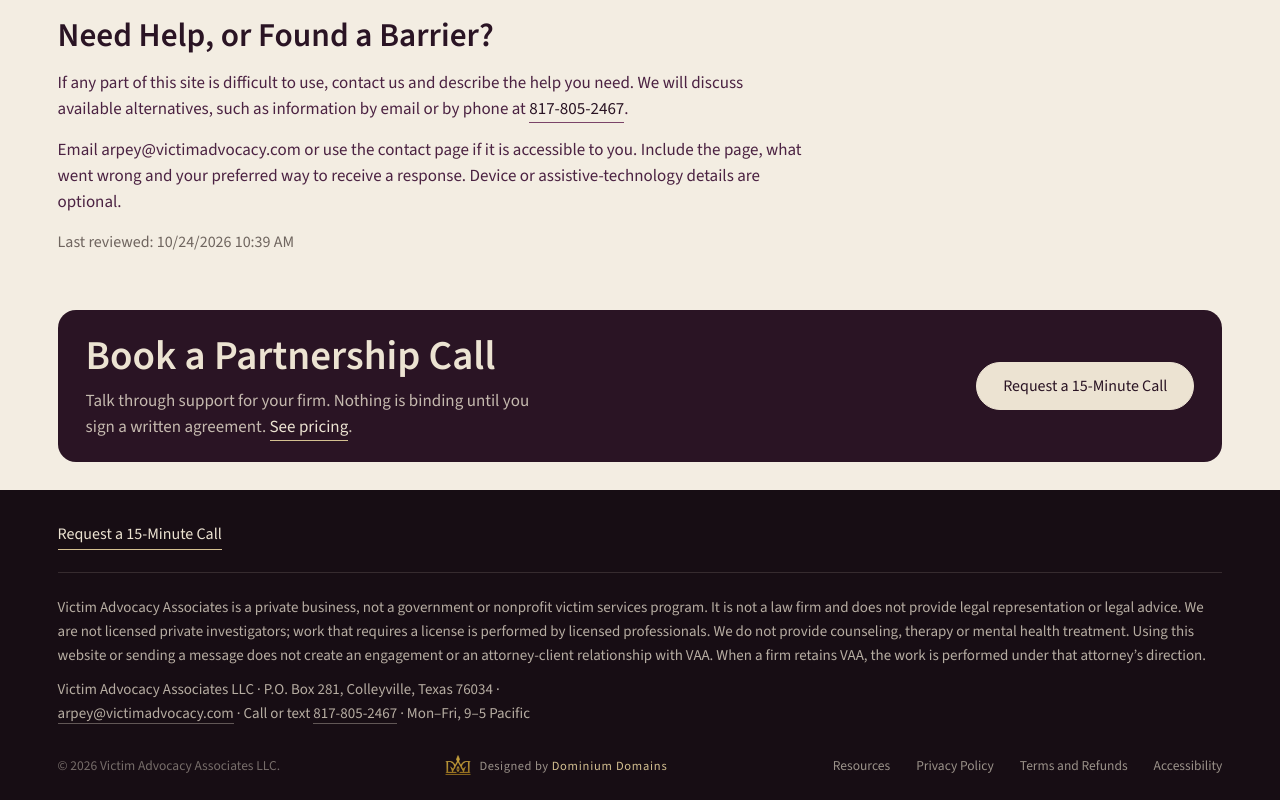
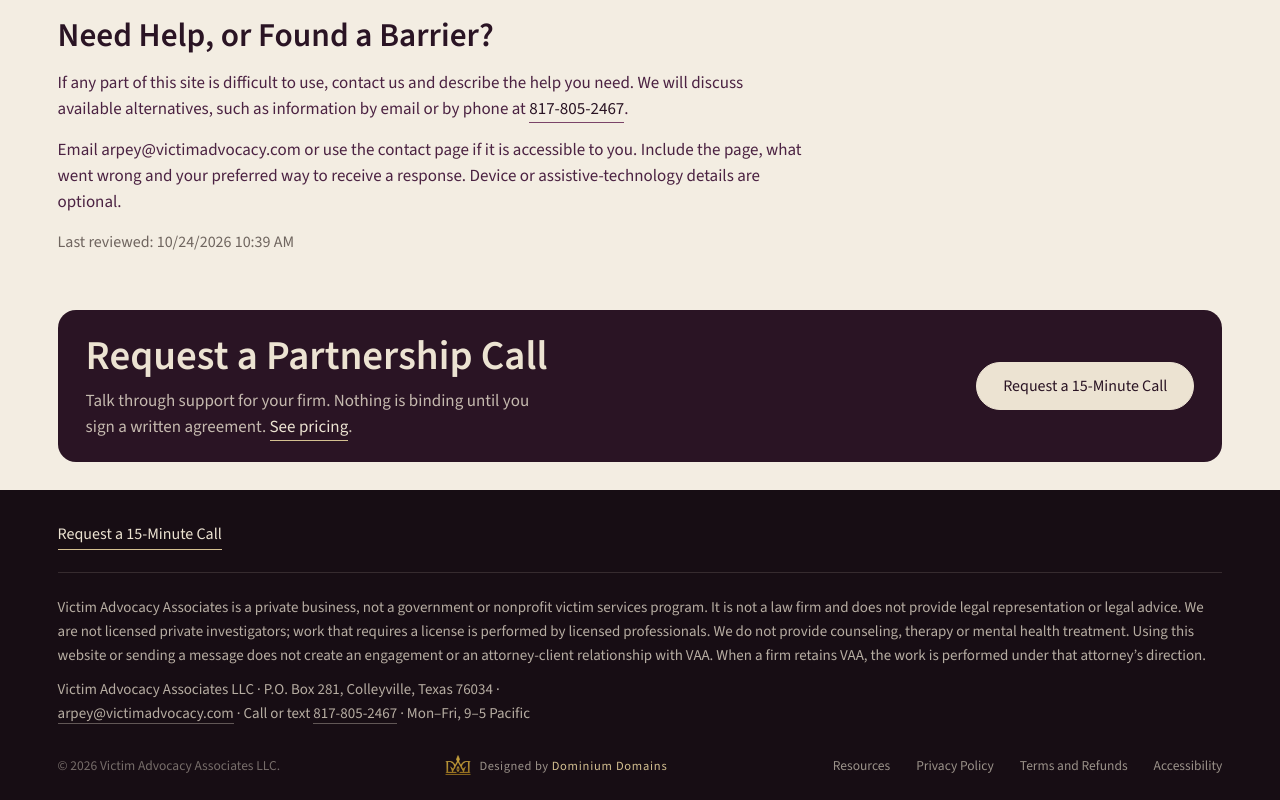
Before and after one commit to victimadvocacy/website, a plain HTML site: page accessibility.html in a window 1280 px wide. Shown: the part 1149-1949 px from the top of the page. Drawn offline with nearby package versions, Linux system fonts and the light colour scheme.

Commit message:
Rename the remaining partnership-call headings to Request.
Every Book a Partnership Call heading now matches the contact page.

Co-authored-by: spiritualviibes <spiritualviibes@users.noreply.github.com>

```diff
--- a/accessibility.html
+++ b/accessibility.html
@@ -66,7 +66,7 @@
 <p class="">Email arpey@victimadvocacy.com or use the contact page if it is accessible to you. Include the page, what went wrong and your preferred way to receive a response. Device or assistive-technology details are optional.</p>
 <p class="fine">Last reviewed: 10/24/2026 10:39 AM</p>
 </section>
-<section class="cta"><div><h2>Book a Partnership Call</h2>
+<section class="cta"><div><h2>Request a Partnership Call</h2>
 <p>Talk through support for your firm. Nothing is binding until you sign a written agreement. <a class="textlink" href="/how-it-works#pricing">See pricing</a>.</p>
 </div>
 <div class="cta-actions"><a class="btn light" href="/contact#attorney">Request a 15-Minute Call</a></div></section>
```
Also changed, not shown: attorneys.html (+1 -1 lines), how-it-works.html (+1 -1 lines), our-work.html (+1 -1 lines), privacy.html (+1 -1 lines), sample-work.html (+1 -1 lines), services.html (+1 -1 lines), terms.html (+1 -1 lines).
